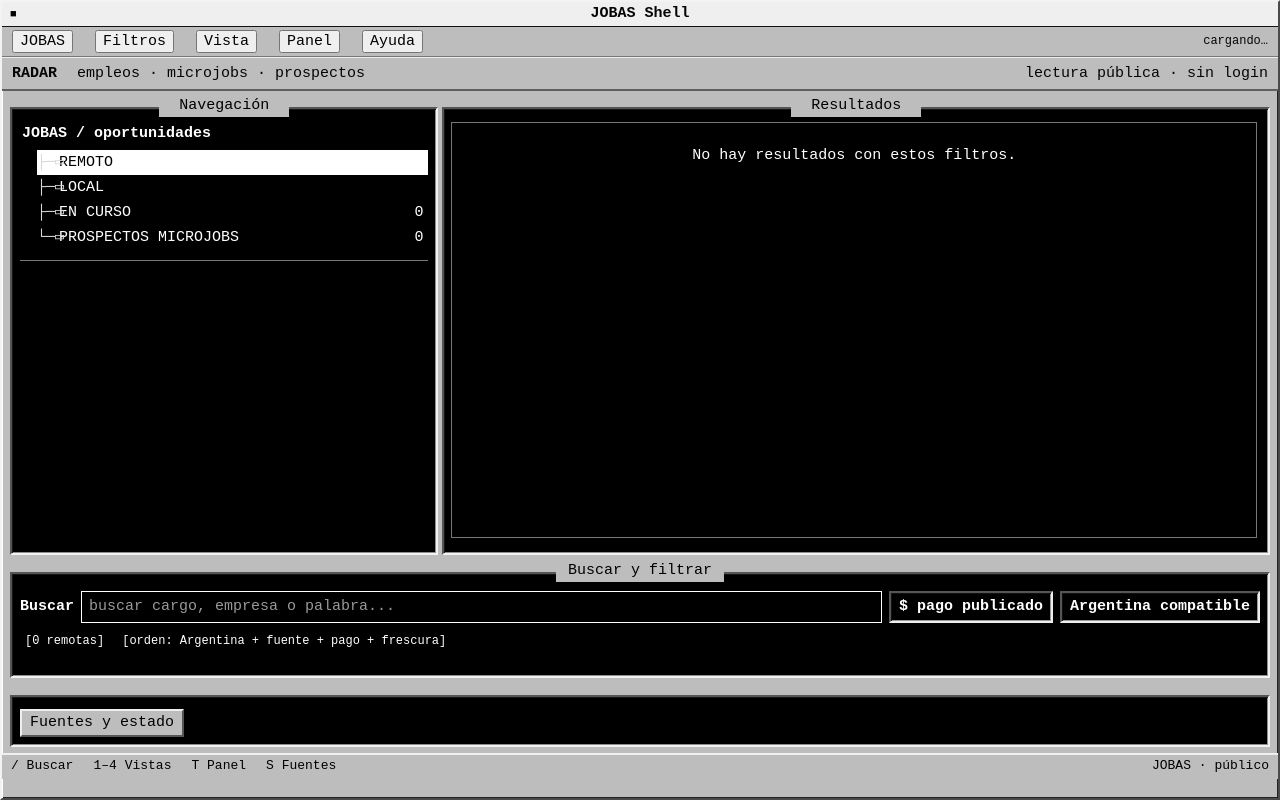
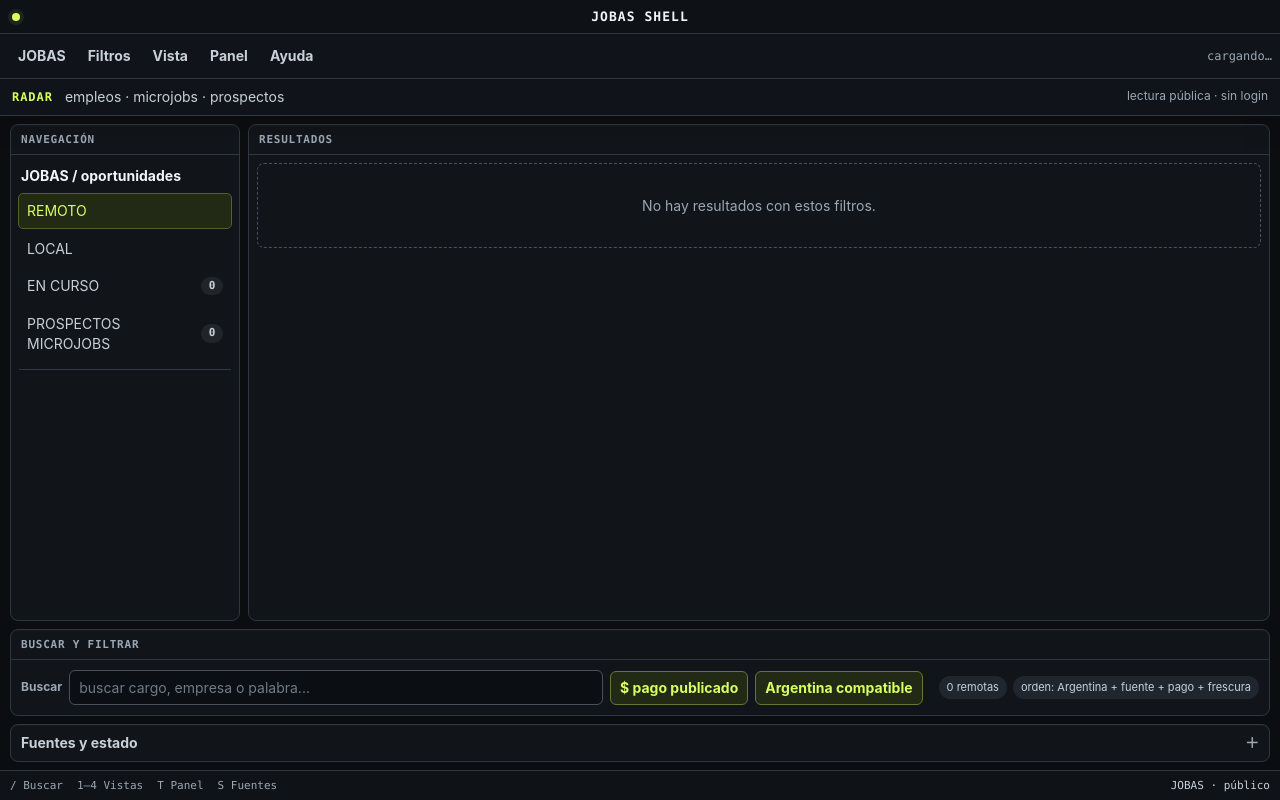
Before and after one commit to simondalmasso/jobas, a website with bundled scripts: page public/index.html in a window 1280 px wide. Both pictures are taken after a click on the button "$ pago publicado". Built offline with nearby package versions, Linux system fonts and the light colour scheme; files whose address does not match are found by name.

Commit message:
design: turn JOBAS into a full-height functional workspace

```diff
--- a/public/styles.css
+++ b/public/styles.css
@@ -1,248 +1,326 @@
 :root{
-  color-scheme:light;
-  --shell:#bdbdbd;
-  --shell-hi:#f3f3f3;
-  --shell-mid:#8d8d8d;
-  --shell-low:#5f5f5f;
-  --ink:#050505;
-  --screen:#000;
-  --screen-text:#f3f3f3;
-  --screen-dim:#bdbdbd;
-  --select:#fff;
-  --select-ink:#000;
+  color-scheme:dark;
+  --bg:#0b0d10;
+  --panel:#11151a;
+  --panel-2:#171c22;
+  --panel-3:#20262d;
+  --line:#2e3741;
+  --line-strong:#46515d;
+  --text:#f2f5f7;
+  --muted:#9ba7b3;
+  --soft:#c8d0d7;
+  --accent:#d7ff5f;
+  --accent-ink:#11150a;
+  --danger:#ff8b8b;
+  --shadow:0 14px 34px rgba(0,0,0,.28);
 }
 *{box-sizing:border-box}
-html,body{margin:0;min-height:100%;background:#000;color:var(--ink)}
+html,body{margin:0;min-height:100%;background:var(--bg);color:var(--text)}
 body{
-  padding:0;
-  font:15px/1.15 "Courier New","Lucida Console",monospace;
-  image-rendering:pixelated;
+  min-width:320px;
+  font:14px/1.4 Inter,ui-sans-serif,system-ui,-apple-system,BlinkMacSystemFont,"Segoe UI",sans-serif;
 }
 button,input,summary{font:inherit}
 button{cursor:pointer}
 a{color:inherit}
+button:focus-visible,a:focus-visible,input:focus-visible,summary:focus-visible{
+  outline:2px solid var(--accent);
+  outline-offset:2px;
+}
 
 .dos-shell{
-  min-height:100vh;
-  background:var(--shell);
-  border:2px solid;
-  border-color:var(--shell-hi) #4a4a4a #4a4a4a var(--shell-hi);
-  box-shadow:inset 1px 1px #fff,inset -1px -1px #222;
+  min-height:100dvh;
+  height:100dvh;
+  display:grid;
+  grid-template-rows:auto minmax(0,1fr) auto;
+  overflow:hidden;
+  background:var(--bg);
 }
-.top{background:var(--shell);position:sticky;top:0;z-index:20}
+.top{
+  position:relative;
+  z-index:30;
+  background:rgba(17,21,26,.97);
+  border-bottom:1px solid var(--line);
+  box-shadow:0 8px 24px rgba(0,0,0,.18);
+}
 .titlebar{
-  position:relative;
-  height:25px;
+  height:34px;
   display:flex;
   align-items:center;
   justify-content:center;
-  border-bottom:1px solid #111;
-  background:#efefef;
+  position:relative;
+  background:#0e1115;
+  border-bottom:1px solid var(--line);
 }
 .titlebar h1{
   margin:0;
-  font-size:15px;
-  font-weight:700;
-  letter-spacing:0;
+  font:700 13px/1 ui-monospace,SFMono-Regular,Consolas,monospace;
+  letter-spacing:.08em;
+  text-transform:uppercase;
 }
-.title-cap{position:absolute;left:8px;font-size:11px}
+.title-cap{
+  position:absolute;
+  left:12px;
+  width:8px;
+  height:8px;
+  overflow:hidden;
+  color:var(--accent);
+  font-size:0;
+  border-radius:50%;
+  background:var(--accent);
+  box-shadow:0 0 0 4px rgba(215,255,95,.08);
+}
 .menubar{
-  min-height:28px;
+  min-height:40px;
   display:flex;
   align-items:center;
-  gap:22px;
-  padding:3px 10px;
-  border-bottom:1px solid #777;
+  gap:2px;
+  padding:5px 8px;
+  border-bottom:1px solid var(--line);
   white-space:nowrap;
 }
-.menubar>span:not(.fresh):first-letter{text-decoration:underline}
+.menu-group{position:relative}
+.menu-trigger{
+  appearance:none;
+  border:1px solid transparent;
+  border-radius:6px;
+  background:transparent;
+  color:var(--soft);
+  padding:6px 9px;
+  font-weight:650;
+}
+.menu-trigger:hover,.menu-trigger[aria-expanded="true"]{
+  border-color:var(--line);
+  background:var(--panel-3);
+  color:#fff;
+}
+.menu-popover{
+  position:absolute;
+  top:calc(100% + 6px);
+  left:0;
+  z-index:50;
+  min-width:220px;
+  padding:6px;
+  border:1px solid var(--line-strong);
+  border-radius:8px;
+  background:#11161c;
+  box-shadow:var(--shadow);
+}
+.menu-popover[hidden]{display:none}
+.menu-popover a,.menu-popover button{
+  display:block;
+  width:100%;
+  border:0;
+  border-radius:5px;
+  background:transparent;
+  color:var(--text);
+  padding:8px 10px;
+  text-align:left;
+  text-decoration:none;
+}
+.menu-popover a:hover,.menu-popover button:hover{background:var(--panel-3)}
 .fresh{
   margin-left:auto;
-  font-size:12px;
+  max-width:38vw;
   overflow:hidden;
+  color:var(--muted);
+  font:12px/1.2 ui-monospace,SFMono-Regular,Consolas,monospace;
   text-overflow:ellipsis;
 }
 .pathbar{
-  min-height:34px;
+  min-height:36px;
   display:grid;
-  grid-template-columns:auto auto 1fr;
+  grid-template-columns:auto 1fr auto;
   align-items:center;
-  gap:20px;
-  padding:3px 10px;
-  border-top:1px solid #eee;
-  border-bottom:2px solid;
-  border-bottom-color:#5f5f5f;
+  gap:12px;
+  padding:6px 12px;
+  color:var(--muted);
 }
-.drive-icons{
-  padding:2px 8px;
-  border:1px solid #333;
-  background:#d7d7d7;
+.pathbar strong{
+  color:var(--accent);
+  font:700 12px/1 ui-monospace,SFMono-Regular,Consolas,monospace;
+  letter-spacing:.08em;
 }
-.path-current{text-align:right}
+.path-copy{color:var(--soft)}
+.path-current{
+  color:var(--muted);
+  font-size:12px;
+  text-align:right;
+}
 
-main{padding:5px 8px 6px}
+main{
+  min-height:0;
+  display:grid;
+  grid-template-rows:minmax(0,1fr) auto auto;
+  gap:8px;
+  padding:8px 10px;
+  overflow:hidden;
+}
 .pane-grid{
+  min-height:0;
   display:grid;
-  grid-template-columns:minmax(245px,34%) 1fr;
-  gap:4px;
-  min-height:56vh;
+  grid-template-columns:clamp(190px,22vw,230px) minmax(0,1fr);
+  gap:8px;
 }
 .dos-pane{
+  min-width:0;
   position:relative;
-  margin-top:11px;
-  padding:13px 8px 8px;
-  border:2px solid;
-  border-color:#555 #f2f2f2 #f2f2f2 #555;
-  background:var(--screen);
-  color:var(--screen-text);
-  box-shadow:inset 1px 1px #171717,inset -1px -1px #8f8f8f;
+  border:1px solid var(--line);
+  border-radius:8px;
+  background:var(--panel);
+  color:var(--text);
+  box-shadow:0 1px 0 rgba(255,255,255,.025) inset;
 }
 .pane-title{
-  position:absolute;
-  z-index:2;
-  top:-13px;
-  left:50%;
-  transform:translateX(-50%);
-  min-width:130px;
-  padding:1px 12px 2px;
-  text-align:center;
-  background:var(--shell);
-  color:#000;
-  white-space:nowrap;
+  min-height:30px;
+  display:flex;
+  align-items:center;
+  padding:0 10px;
+  border-bottom:1px solid var(--line);
+  color:var(--muted);
+  font:650 11px/1 ui-monospace,SFMono-Regular,Consolas,monospace;
+  letter-spacing:.07em;
+  text-transform:uppercase;
 }
-.tree-pane,.main-pane{min-height:56vh}
+.tree-pane,.main-pane{
+  min-height:0;
+  height:100%;
+  overflow:hidden;
+}
+.tree-pane{padding-bottom:8px}
 .tree-root{
-  padding:3px 2px 7px;
-  color:#fff;
-  font-weight:700;
+  padding:11px 10px 8px;
+  color:var(--text);
+  font-weight:750;
 }
-
 .feed-modes{
   display:flex;
   flex-direction:column;
-  align-items:stretch;
-  gap:0;
-  margin:0;
-  padding:0 0 4px 17px;
+  gap:2px;
+  padding:0 7px 8px;
 }
-.feed-mode,
-.cat{
-  position:relative;
+.feed-mode,.cat{
   appearance:none;
   width:100%;
-  border:0;
-  border-radius:0;
-  background:#000;
-  color:#fff;
-  padding:4px 5px 4px 22px;
+  min-width:0;
+  border:1px solid transparent;
+  border-radius:5px;
+  background:transparent;
+  color:var(--soft);
+  padding:7px 8px;
   text-align:left;
-  white-space:nowrap;
 }
-.feed-mode::before,
-.cat::before{
-  content:"├─▭";
-  position:absolute;
-  left:0;
-  color:#d9d9d9;
+.feed-mode{
+  display:flex;
+  align-items:center;
+  justify-content:space-between;
+  gap:8px;
+  white-space:normal;
 }
-.feed-mode:last-child::before{content:"└─▭"}
-.feed-mode.active,
-.cat.active{
-  background:#fff;
-  color:#000;
+.feed-mode:hover,.cat:hover{background:var(--panel-2);color:#fff}
+.feed-mode.active,.cat.active{
+  border-color:#52602b;
+  background:#222a16;
+  color:var(--accent);
 }
 .feed-mode span{
-  float:right;
-  min-width:20px;
-  text-align:right;
+  min-width:22px;
+  padding:1px 6px;
+  border-radius:999px;
+  background:rgba(255,255,255,.07);
+  color:inherit;
+  font:700 11px/1.5 ui-monospace,SFMono-Regular,Consolas,monospace;
+  text-align:center;
 }
-.tree-divider{height:1px;background:#777;margin:5px 0}
+.tree-divider{height:1px;background:var(--line);margin:0 8px 7px}
 .categories{
+  max-height:calc(100% - 190px);
+  overflow:auto;
   display:flex;
   flex-direction:column;
-  max-height:39vh;
+  gap:1px;
+  padding:0 7px;
+}
+.cat{
+  font-size:12px;
+  color:var(--muted);
+}
+
+.main-pane{
+  display:grid;
+  grid-template-rows:auto minmax(0,1fr);
+}
+.feed{
+  min-height:0;
   overflow:auto;
-  padding:0 0 0 17px;
-  scrollbar-color:#bdbdbd #000;
-}
-.cat{font-size:13px}
-
-.main-pane{padding-left:7px;padding-right:7px}
-.feed{
-  display:grid;
-  gap:0;
-  height:52vh;
-  overflow:auto;
-  padding-right:4px;
-  scrollbar-color:#bdbdbd #000;
+  padding:0 8px 8px;
 }
 .job{
   display:grid;
   grid-template-columns:minmax(0,1fr) auto;
-  gap:10px;
-  padding:8px 7px;
-  background:#000;
+  gap:16px;
+  padding:14px 4px;
+  border-bottom:1px solid var(--line);
+}
+.job:last-child{border-bottom:0}
+.job:hover{background:linear-gradient(90deg,rgba(255,255,255,.018),transparent)}
+.title{
   color:#fff;
-  border:0;
-  border-bottom:1px solid #666;
-  border-radius:0;
+  font-size:14px;
+  font-weight:780;
+  letter-spacing:.01em;
 }
-.job:hover{background:#161616}
-.title{
-  display:inline-block;
-  font-size:15px;
-  font-weight:700;
-  text-transform:uppercase;
-  color:#fff;
-}
-.company{margin-top:2px;color:#d5d5d5}
+.company{margin-top:3px;color:var(--muted)}
 .meta,.why,.source-row{
   display:flex;
+  flex-wrap:wrap;
+  gap:6px;
+  margin-top:8px;
+  color:var(--muted);
+  font-size:11px;
+}
+.tag{
+  padding:2px 6px;
+  border:1px solid var(--line-strong);
+  border-radius:4px;
+  color:var(--soft);
+}
+.tag.good{border-color:#52602b;color:var(--accent)}
+.pay{font-weight:700;color:#fff}
+.priority{color:var(--soft)}
+.source-row a{color:var(--soft);text-underline-offset:2px}
+
+.actions{
+  align-self:center;
+  display:flex;
+  align-items:center;
+  justify-content:flex-end;
   gap:6px;
   flex-wrap:wrap;
-  margin-top:6px;
-  color:#c6c6c6;
-  font-size:12px;
-}
-.tag{
-  padding:1px 4px;
-  border:1px solid #8f8f8f;
-  border-radius:0;
-  color:#eaeaea;
-}
-.tag.good{color:#fff;border-color:#fff}
-.pay{font-weight:700;color:#fff}
-.priority{color:#fff;text-decoration:underline}
-.source-row a{text-decoration:underline}
-
-.actions{
-  display:flex;
-  align-items:center;
-  gap:5px;
-  flex-wrap:wrap;
+  max-width:330px;
 }
 .apply,.adapt,.progress-action,.manual-status,.toggle{
-  min-height:30px;
-  border:2px solid;
-  border-color:#eee #555 #555 #eee;
-  border-radius:0;
-  background:var(--shell);
-  color:#000;
-  box-shadow:inset 1px 1px #fff,inset -1px -1px #777;
-  padding:5px 8px;
-  font-weight:700;
+  min-height:34px;
+  border:1px solid var(--line-strong);
+  border-radius:6px;
+  background:var(--panel-3);
+  color:var(--text);
+  padding:6px 9px;
+  font-weight:720;
   text-decoration:none;
   white-space:nowrap;
 }
-.apply:hover,.adapt:hover,.progress-action:hover,.toggle:hover{
-  background:#fff;
+.apply{
+  border-color:#5e702d;
+  background:var(--accent);
+  color:var(--accent-ink);
 }
-.progress-action.active,
-.toggle[aria-pressed="true"]{
-  border-color:#555 #eee #eee #555;
-  background:#000;
-  color:#fff;
-  box-shadow:inset 1px 1px #111,inset -1px -1px #999;
+.apply:hover{filter:brightness(1.04)}
+.adapt:hover,.progress-action:hover,.toggle:hover{background:#2a323b}
+.progress-action.active,.toggle[aria-pressed="true"]{
+  border-color:#667634;
+  background:#222a16;
+  color:var(--accent);
 }
 .manual-status{
   display:inline-flex;
@@ -250,133 +328,190 @@ main{padding:5px 8px 6px}
   justify-content:center;
 }
 .empty{
-  padding:24px 12px;
+  margin:8px 0;
+  padding:32px 14px;
   text-align:center;
-  color:#fff;
-  border:1px solid #777;
-  border-radius:0;
+  color:var(--muted);
+  border:1px dashed var(--line-strong);
+  border-radius:7px;
 }
 
 .command-pane{
-  min-height:106px;
-  margin-top:17px;
-  padding-top:17px;
+  display:grid;
+  grid-template-columns:minmax(0,1fr) auto;
+  gap:10px 16px;
+  padding:10px;
+}
+.command-pane .pane-title{
+  grid-column:1/-1;
+  margin:-10px -10px 0;
 }
 .controls{
+  min-width:0;
   display:grid;
-  grid-template-columns:auto minmax(220px,1fr) auto auto;
+  grid-template-columns:auto minmax(180px,1fr) auto auto;
   gap:7px;
   align-items:center;
 }
-.dos-prompt{color:#fff;font-weight:700}
+.dos-prompt{
+  color:var(--muted);
+  font-size:12px;
+  font-weight:700;
+}
 input{
   min-width:0;
-  border:1px solid #fff;
-  border-radius:0;
-  outline:0;
-  background:#000;
+  width:100%;
+  max-width:100%;
+  border:1px solid var(--line-strong);
+  border-radius:6px;
+  background:#0b0f13;
   color:#fff;
-  padding:6px 7px;
-  caret-color:#fff;
+  padding:7px 9px;
 }
-input::placeholder{color:#999}
-input:focus{outline:1px solid #fff;outline-offset:1px}
+input::placeholder{color:#6f7b86}
 .summary{
   display:flex;
   flex-wrap:wrap;
-  gap:8px;
-  margin-top:10px;
+  gap:6px;
+  align-items:center;
+  justify-content:flex-end;
 }
 .pill{
-  border:0;
-  border-radius:0;
-  background:#000;
-  color:#fff;
-  padding:2px 5px;
-  font-size:12px;
+  border-radius:999px;
+  background:var(--panel-3);
+  color:var(--soft);
+  padding:4px 8px;
+  font-size:11px;
 }
-.pill::before{content:"["}
-.pill::after{content:"]"}
 
 .sources{
-  margin-top:17px;
-  padding-top:12px;
-  color:#fff;
+  max-height:32vh;
+  overflow:auto;
+  padding:0;
 }
 .sources summary{
-  display:inline-block;
-  background:var(--shell);
-  color:#000;
-  padding:3px 8px;
-  border:2px solid;
-  border-color:#eee #555 #555 #eee;
+  list-style:none;
+  cursor:pointer;
+  padding:8px 10px;
+  color:var(--soft);
+  font-weight:700;
 }
+.sources summary::-webkit-details-marker{display:none}
+.sources summary::after{
+  content:"＋";
+  float:right;
+  color:var(--muted);
+}
+.sources[open] summary{
+  border-bottom:1px solid var(--line);
+}
+.sources[open] summary::after{content:"−"}
 .sources h3{
-  margin:13px 0 6px;
-  font-size:13px;
+  margin:12px 10px 6px;
+  color:var(--muted);
+  font-size:11px;
   text-transform:uppercase;
 }
 .source-grid{
   display:grid;
-  grid-template-columns:repeat(auto-fit,minmax(190px,1fr));
+  grid-template-columns:repeat(auto-fit,minmax(180px,1fr));
   gap:1px;
-  margin-top:8px;
-  border:1px solid #777;
+  padding:0 9px 9px;
 }
 .source-card{
-  padding:7px;
-  border:0;
-  border-right:1px solid #666;
-  border-bottom:1px solid #666;
-  border-radius:0;
-  background:#000;
-  color:#ddd;
+  padding:8px;
+  border:1px solid var(--line);
+  border-radius:5px;
+  background:var(--panel-2);
+  color:var(--muted);
   text-decoration:none;
 }
-.source-card strong{color:#fff}
+.source-card strong{color:var(--text)}
 
 .statusbar{
-  position:sticky;
-  bottom:0;
-  z-index:30;
   display:flex;
-  gap:20px;
+  gap:14px;
   align-items:center;
-  min-height:26px;
-  padding:3px 9px;
-  background:var(--shell);
-  color:#000;
-  border-top:2px solid #efefef;
-  font-size:13px;
+  min-height:30px;
+  padding:5px 10px;
+  border-top:1px solid var(--line);
+  background:#0f1318;
+  color:var(--muted);
+  font:11px/1.2 ui-monospace,SFMono-Regular,Consolas,monospace;
 }
-.status-clock{margin-left:auto}
+.status-clock{margin-left:auto;color:var(--soft)}
+.toast{
+  position:fixed;
+  right:16px;
+  bottom:44px;
+  z-index:100;
+  max-width:min(520px,calc(100vw - 32px));
+  padding:9px 12px;
+  border:1px solid #5e702d;
+  border-radius:7px;
+  background:#222a16;
+  color:var(--accent);
+  box-shadow:var(--shadow);
+  font-size:12px;
+}
 
-::-webkit-scrollbar{width:14px;height:14px}
-::-webkit-scrollbar-track{background:#000}
+body.tree-collapsed .pane-grid{grid-template-columns:minmax(0,1fr)}
+body.tree-collapsed .tree-pane{display:none}
+
+::-webkit-scrollbar{width:10px;height:10px}
+::-webkit-scrollbar-track{background:#0b0f13}
 ::-webkit-scrollbar-thumb{
-  background:#bdbdbd;
-  border:2px solid;
-  border-color:#eee #555 #555 #eee;
+  border:2px solid #0b0f13;
+  border-radius:999px;
+  background:#3a444f;
+}
+
+@media(max-width:900px){
+  .job{grid-template-columns:1fr}
+  .actions{justify-content:flex-start;max-width:none}
+  .summary{grid-column:1/-1;justify-content:flex-start}
+  .command-pane{grid-template-columns:1fr}
 }
 
 @media(max-width:760px){
-  body{font-size:13px}
-  .menubar{gap:10px;overflow:auto}
+  .dos-shell{
+    height:auto;
+    min-height:100dvh;
+    overflow:visible;
+  }
+  .top{position:sticky;top:0}
   .fresh{display:none}
-  .pathbar{grid-template-columns:auto 1fr;gap:8px}
-  .drive-icons{display:none}
+  .menubar{overflow-x:auto}
+  .pathbar{grid-template-columns:auto 1fr}
+  .path-current{display:none}
+  main{display:block;overflow:visible;padding:8px}
   .pane-grid{grid-template-columns:1fr}
-  .tree-pane{min-height:0}
-  .main-pane{min-height:58vh}
-  .feed{height:55vh}
-  .categories{max-height:160px}
-  .feed-modes{display:grid;grid-template-columns:1fr 1fr 1fr;padding-left:0}
-  .feed-mode{padding-left:6px;text-align:center;border-right:1px solid #666}
-  .feed-mode::before{content:""}
-  .controls{grid-template-columns:auto 1fr}
-  .controls .toggle{grid-column:auto}
-  .job{grid-template-columns:1fr}
-  .actions>*{flex:1}
-  .statusbar{gap:8px;font-size:11px}
-  .statusbar span:nth-child(2){display:none}
+  .tree-pane{height:auto;margin-bottom:8px}
+  .main-pane{height:min(64vh,620px);min-height:420px}
+  .categories{max-height:150px}
+  .feed-modes{
+    display:grid;
+    grid-template-columns:repeat(2,minmax(0,1fr));
+  }
+  .command-pane{margin-top:8px}
+  .controls{grid-template-columns:1fr}
+  .dos-prompt{display:none}
+  .controls .toggle{width:100%}
+  .summary{justify-content:flex-start}
+  .sources{margin-top:8px;max-height:none}
+  .statusbar{
+    position:sticky;
+    bottom:0;
+    overflow-x:auto;
+    white-space:nowrap;
+  }
+  body.tree-collapsed .tree-pane{display:none}
 }
+
+@media(max-width:480px){
+  .titlebar h1{font-size:12px}
+  .menu-trigger{padding:6px 8px}
+  .path-copy{font-size:12px}
+  .feed-modes{grid-template-columns:1fr}
+  .actions>*{flex:1 1 150px;text-align:center}
+}
```
